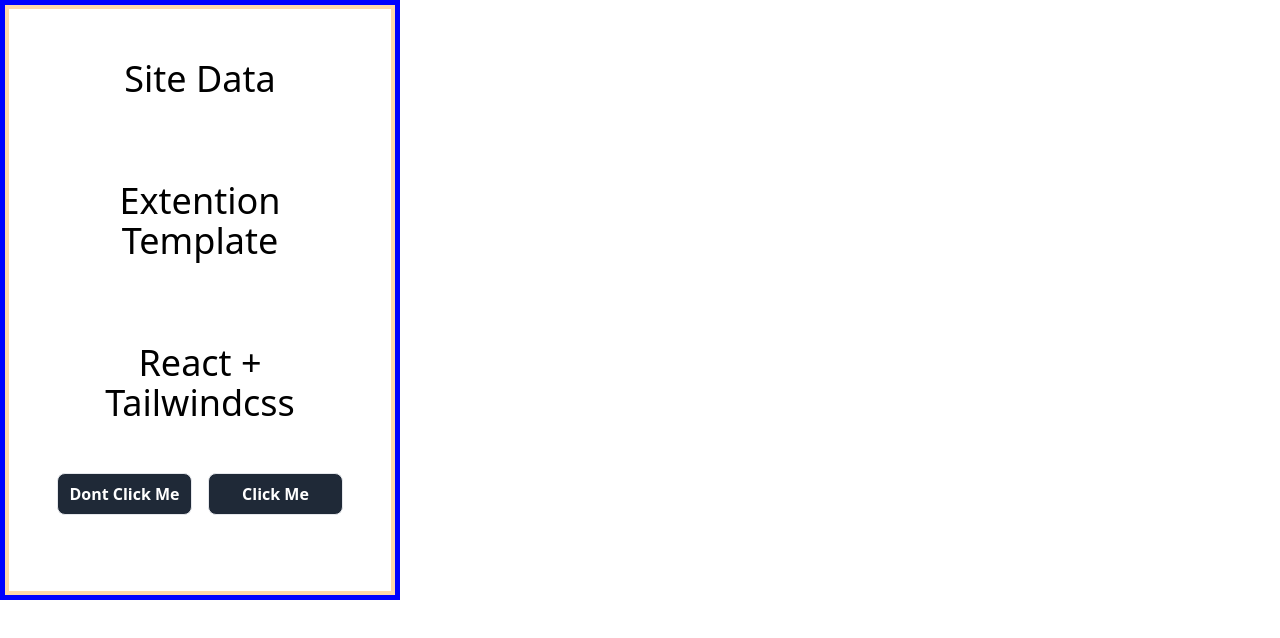
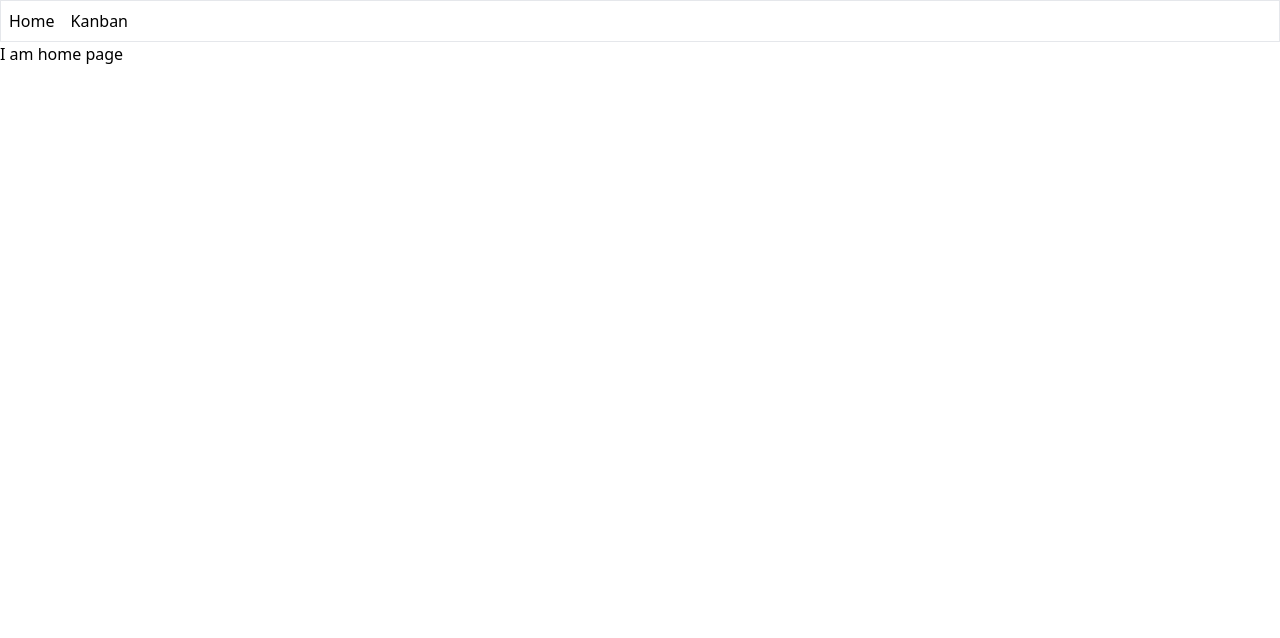
Before and after one commit to eZweni-Projects/DevMGMT, a React (Vite) app: page / in a window 1280 px wide. Shown: the top 638 px of the page. Built offline with nearby package versions, Linux system fonts and the light colour scheme.

Commit message:
Browser Router implemented

```diff
--- a/index.html
+++ b/index.html
@@ -8,7 +8,7 @@
     <title>Template Ext</title>
   </head>
   <body>
-    <div id="root" style="border: 5px solid blue; height: 600px; width: 400px; overflow: hidden;"></div>
+    <div id="root"></div>
     <script type="module" src="/src/main.jsx"></script>
   </body>
 </html>
--- a/package.json
+++ b/package.json
@@ -15,7 +15,7 @@
     "dotenv": "^16.4.7",
     "react": "^18.3.1",
     "react-dom": "^18.3.1",
-    "react-router-dom": "^7.1.5"
+    "react-router-dom": "^7.6.2"
   },
   "devDependencies": {
     "@eslint/js": "^9.17.0",
--- a/src/App.jsx
+++ b/src/App.jsx
@@ -1,24 +1,26 @@
 import './App.css'
+
+import { BrowserRouter, Routes, Route, Link } from 'react-router-dom'
+import Home from "./pages/Home"
+import Kanban from "./pages/Kanban"
 
 function App() {
 
   return (
 
-      // Check index.html styles for Ext Constraints (Width and Height)
-      <div className="app border-4 border-orange-200 h-full flex flex-col justify-evenly text-center">
+      <BrowserRouter>
+        <nav className='p-2 border space-x-4'>
+          <Link to="/" className='hover:underline'>Home</Link>
+          <Link to="kanban">Kanban</Link>
+        </nav>
 
-            <p className='text-4xl p-8'>Site Data</p>
-            <h1 className='text-4xl p-8'>Extention Template</h1>
-            <h1 className='text-4xl p-8'>React + Tailwindcss</h1>
-
-            <div className="buttons grid grid-rows-2 grid-cols-2 gap-4 text-center px-12">
-            <p className='border p-2 text col-span-1 rounded-lg font-semibold text-white bg-gray-800'>Dont Click Me</p>
-            <p className='border p-2 text col-span-1 rounded-lg font-semibold text-white bg-gray-800'>Click Me</p>
-            </div>
-
-
-
-      </div>
+        <main>
+          <Routes>
+            <Route path="/" element={<Home/>} />
+            <Route path="/kanban" element={<Kanban/>} />
+          </Routes>
+        </main>
+      </BrowserRouter>
   )
 }
 
--- /dev/null
+++ b/src/pages/Home.jsx
@@ -0,0 +1,9 @@
+const Home = () => {
+    return (
+        <div className="homePage">
+            <p>I am home page</p>
+        </div>
+    )
+}
+
+export default Home;
--- /dev/null
+++ b/src/pages/Kanban.jsx
@@ -0,0 +1,9 @@
+const Kanban = () => {
+    return (
+        <div className="kanban">
+            <p>I am Kanban Page</p>
+        </div>
+    )
+}
+
+export default Kanban;
```
Also changed, not shown: 1 other file (tests, documents, lock files or other folders).
